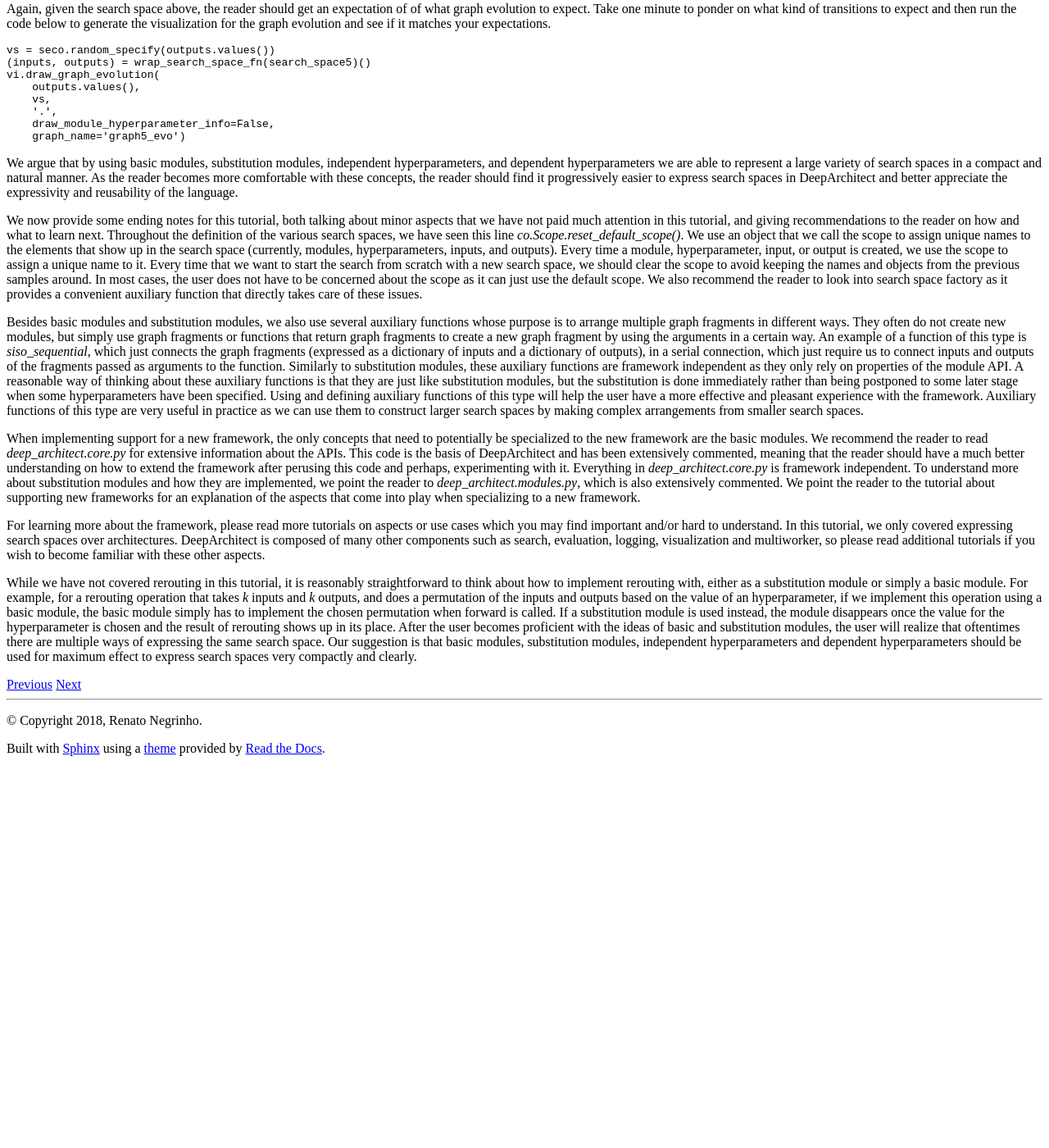
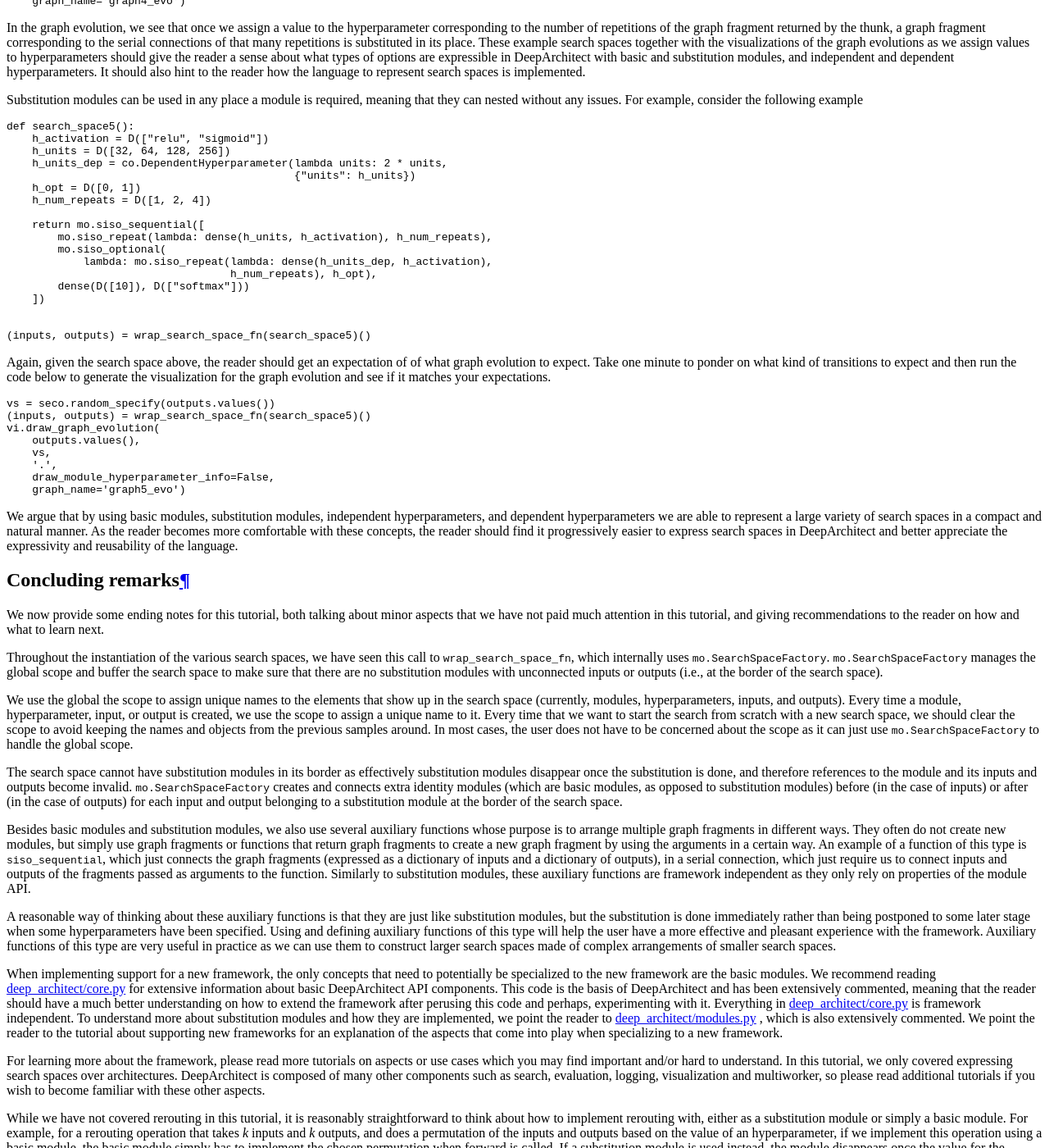
Before and after one commit to negrinho/deep_architect, a Sphinx documentation site: the page built from docs/source/tutorials/search_space_constructs.rst, in a window 1280 px wide and 1400 px high, scrolled down 5004 px. Shown: the whole window at 82% size. Built offline with Sphinx 7.4.7 and the Read the Docs theme 2.0.0, drawn with Linux system fonts in a browser that asks for light colours; pages that are not in the unit, such as notebooks, are missing from menus; before the commit the page ends 5934 px from its top, so only the background shows below that; some of the changed text lies outside the part shown.

Commit message:
Added more sign posts.

```diff
--- a/docs/source/tutorials/search_space_constructs.rst
+++ b/docs/source/tutorials/search_space_constructs.rst
@@ -8,6 +8,11 @@ In this tutorial, we aim to convey to the reader ideas that make
 DeepArchitect tick and explain API design decisions.
 After going through this tutorial, the reader should have a good
 understanding of how the different components in DeepArchitect are inter-related.
+All the visualizations that are generated in this tutorial can be found
+`here <https://www.cs.cmu.edu/~negrinho/deep_architect/search_space_constructs/viz/>`__.
+
+Starting with a fixed Keras model
+^^^^^^^^^^^^^^^^^^^^^^^^^^^^^^^^^
 
 A simple example is a good starting point to start thinking about
 what can be represented with the search space representation language.
@@ -107,7 +116,7 @@ of the module on the value of that hyperparameter.
     y = outputs["Out"].val
     print(vs)
 
-The values randomly chosen are returned by `random_specify`.
+The values randomly chosen are returned by :code:`random_specify`.
 This function simply iterates through the hyperparameters that have not
 been assigned a value yet and chooses a value randomly among the possible ones.
 After choosing all these values, the resulting search space looks like this.
@@ -149,7 +158,12 @@ to modules change with each transition.
 This graph defining a search space is still very simple.
 The functionality to visualize the transitions between graphs will become more
 insightful once we start using more complex search space operators.
-The hyperparameter values were chosen independently for each of the layers.
+
+Sharing hyperparameters across modules
+^^^^^^^^^^^^^^^^^^^^^^^^^^^^^^^^^^^^^^
+
+In the previous search space, the hyperparameter values were chosen independently
+for each of the layers.
 If we wished to tie some hyperparameters across different parts of the
 search space, e.g., use the same nonlinearity for all modules,
 we would simply have to instantiate a single hyperparameter and use it in
@@ -242,11 +259,14 @@ The value assignment to the dependent hyperparameter is triggered due to the
 fact that all the hyperparameters that the dependent hyperparameter depends
 on have been assigned a value.
 
+Delaying sub search space creation through substitution
+^^^^^^^^^^^^^^^^^^^^^^^^^^^^^^^^^^^^^^^^^^^^^^^^^^^^^^^
+
 We have talked about modules and hyperparameters.
 For hyperparameters, we distinguish between independent hyperparameters
 (hyperparameters whose value is set independently of any other hyperparameters),
 and dependent hyperparameters (hyperparameters whose value is computed
-as a function of the values of some other hyperparameters).
+as a function of the values of other hyperparameters).
 For modules, we distinguish between basic modules
 (modules that stay in place when all hyperparameters that the module depends
 on have been assigned values),
@@ -431,12 +451,21 @@ As the reader becomes more comfortable with these concepts, the reader should
 find it progressively easier to express search spaces in DeepArchitect and
 better appreciate the expressivity and reusability of the language.
 
+Concluding remarks
+^^^^^^^^^^^^^^^^^^
+
 We now provide some ending notes for this tutorial, both talking about
 minor aspects that we have not paid much attention in this tutorial, and
 giving recommendations to the reader on how and what to learn next.
-Throughout the definition of the various search spaces, we have seen
-this line `co.Scope.reset_default_scope()`.
-We use an object that we call the scope to assign unique names to the elements
+
+Throughout the instantiation of the various search spaces, we have seen
+this call to :code:`wrap_search_space_fn`, which internally uses
+:code:`mo.SearchSpaceFactory`.
+:code:`mo.SearchSpaceFactory` manages the global scope and buffer the
+search space to make sure that there are no substitution modules with unconnected
+inputs or outputs (i.e., at the border of the search space).
+
+We use the global the scope to assign unique names to the elements
 that show up in the search space (currently, modules, hyperparameters, inputs, and
 outputs).
 Every time a module, hyperparameter, input, or output is created, we use
@@ -445,9 +474,16 @@ Every time that we want to start the search from scratch with a new search space
 we should clear the scope to avoid keeping the names and objects from the previous
 samples around.
 In most cases, the user does not have to be concerned about the scope as it
-can just use the default scope.
-We also recommend the reader to look into search space factory as it provides
-a convenient auxiliary function that directly takes care of these issues.
+can just use :code:`mo.SearchSpaceFactory` to handle the global scope.
+
+The search space cannot have substitution modules in its border
+as effectively substitution modules disappear once the substitution is done,
+and therefore references to the module and its inputs and outputs become invalid.
+:code:`mo.SearchSpaceFactory` creates and connects extra identity modules
+(which are basic modules, as opposed to substitution modules)
+before (in the case of inputs) or after (in the case of outputs) for each
+input and output belonging to a substitution module at the border of the search
+space.
 
 Besides basic modules and substitution modules, we also use several auxiliary
 functions whose purpose is to arrange multiple graph fragments in different
@@ -455,12 +491,13 @@ ways.
 They often do not create new modules, but simply use graph fragments or
 functions that return graph fragments to create a new graph fragment by using the
 arguments in a certain way.
-An example of a function of this type is `siso_sequential`, which just connects
+An example of a function of this type is :code:`siso_sequential`, which just connects
 the graph fragments (expressed as a dictionary of inputs and a dictionary of outputs),
 in a serial connection, which just require us to connect inputs and outputs of the
 fragments passed as arguments to the function.
 Similarly to substitution modules, these auxiliary functions are framework
 independent as they only rely on properties of the module API.
+
 A reasonable way of thinking about these auxiliary functions is that they
 are just like substitution modules, but the substitution is done immediately
 rather than being postponed to some later stage when some hyperparameters have
@@ -468,20 +505,24 @@ been specified.
 Using and defining auxiliary functions of this type will help the user have
 a more effective and pleasant experience with the framework.
 Auxiliary functions of this type are very useful in practice as we can use
-them to construct larger search spaces by making complex arrangements from
+them to construct larger search spaces made of complex arrangements of
 smaller search spaces.
 
 When implementing support for a new framework, the only concepts that need to
 potentially be specialized to the new framework are the basic modules.
-We recommend the reader to read `deep_architect.core.py` for extensive information
-about the APIs.
+We recommend reading
+`deep_architect/core.py <https://github.com/negrinho/darch/blob/master/deep_architect/core.py>`__
+for extensive information about basic DeepArchitect API components.
 This code is the basis of DeepArchitect and has been extensively commented,
 meaning that the reader should have a much better understanding on how to
 extend the framework after perusing this code and perhaps, experimenting with it.
-Everything in `deep_architect.core.py` is framework independent.
+Everything in
+`deep_architect/core.py <https://github.com/negrinho/darch/blob/master/deep_architect/core.py>`__
+is framework independent.
 To understand more about substitution modules and how they are implemented, we
-point the reader to `deep_architect.modules.py`, which is also extensively
-commented.
+point the reader to
+`deep_architect/modules.py <https://github.com/negrinho/darch/blob/master/deep_architect/modules.py>`__ ,
+which is also extensively commented.
 We point the reader to the tutorial about supporting new frameworks for an
 explanation of the aspects that come into play when specializing to a
 new framework.
@@ -489,9 +530,9 @@ new framework.
 For learning more about the framework, please read more tutorials on aspects or
 use cases which you may find important and/or hard to understand.
 In this tutorial, we only covered expressing search spaces over architectures.
-DeepArchitect is composed of many other components such as search, evaluation, logging, visualization
-and multiworker, so please read additional tutorials if you wish
-to become familiar with these other aspects.
+DeepArchitect is composed of many other components such as search, evaluation,
+logging, visualization and multiworker, so please read additional tutorials if
+you wish to become familiar with these other aspects.
 
 While we have not covered rerouting in this tutorial, it is reasonably
 straightforward to think about how to implement rerouting with, either as a
```
Also changed, not shown: other parts of docs/source/tutorials/search_space_constructs.rst (+8 -1 lines), CONTRIBUTING.md (+3 -7 lines), README.md (+2 -0 lines), docs/source/tutorials/logging_and_visualization.rst (+4 -3 lines), docs/source/tutorials/new_frameworks.rst (+83 -87 lines), docs/source/tutorials/new_modules.rst (+37 -11 lines), docs/source/tutorials/new_searchers.rst (+29 -17 lines), 5 other files.
